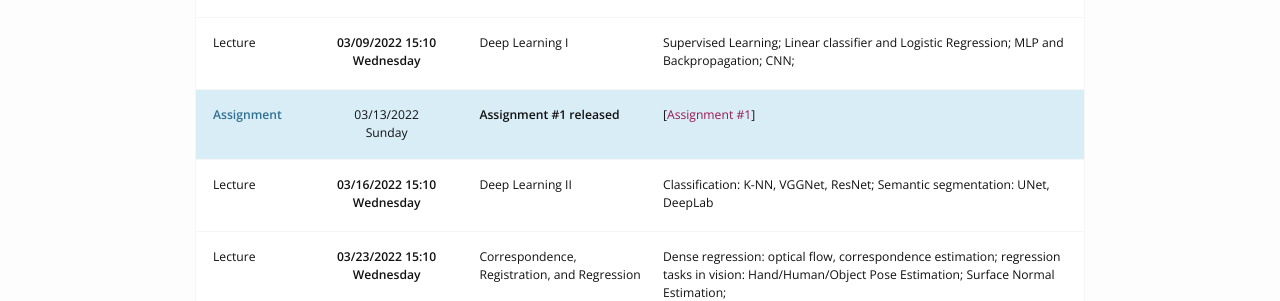
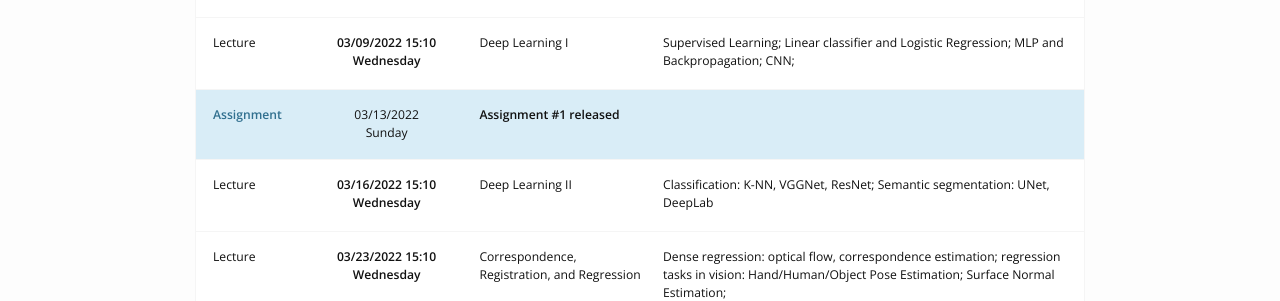
Before and after one commit to hughw19/RVAL, a Jekyll site: the page built from schedule.md, in a window 1280 px wide. Shown: the part 434-735 px from the top of the page. Built offline with Jekyll 4.4.1, drawn with Linux system fonts in a browser that asks for light colours; nearby versions of some CDN libraries.

Commit message:
01 assignment

```diff
--- a/_includes/schedule_row_assignment.html
+++ b/_includes/schedule_row_assignment.html
@@ -7,7 +7,7 @@
     {{ include.event.title }} released
 </div>
 <div class="col col-4" data-label="Course Material">
-    [<a href="{{ include.event.url | prepend: site.baseurl}}">{{ include.event.title }}</a>]
+    <!-- [<a href="{{ include.event.url | prepend: site.baseurl}}">{{ include.event.title }}</a>] -->
     {% if include.event.solutions %}
     [<a href="{{ include.event.solutions | prepend: site.baseurl}}">Solutions</a>]
     {% endif %}
```
